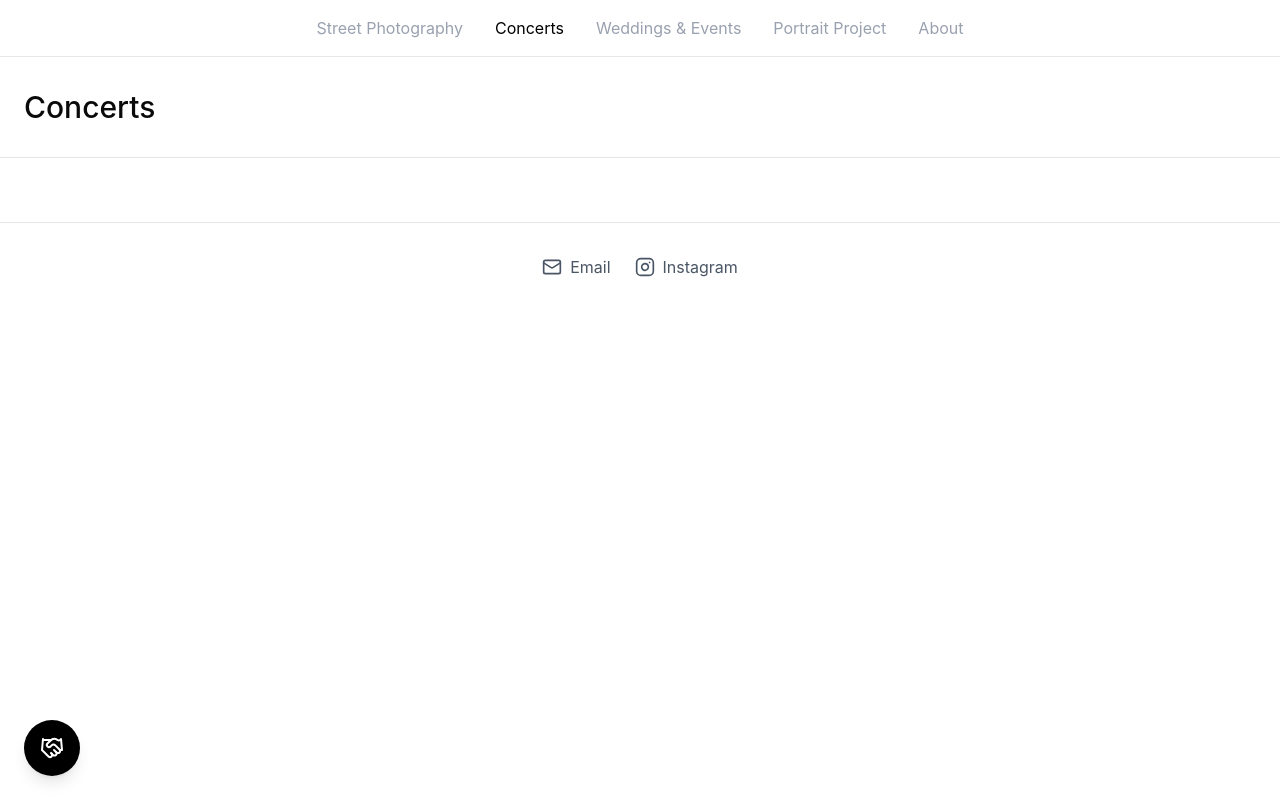
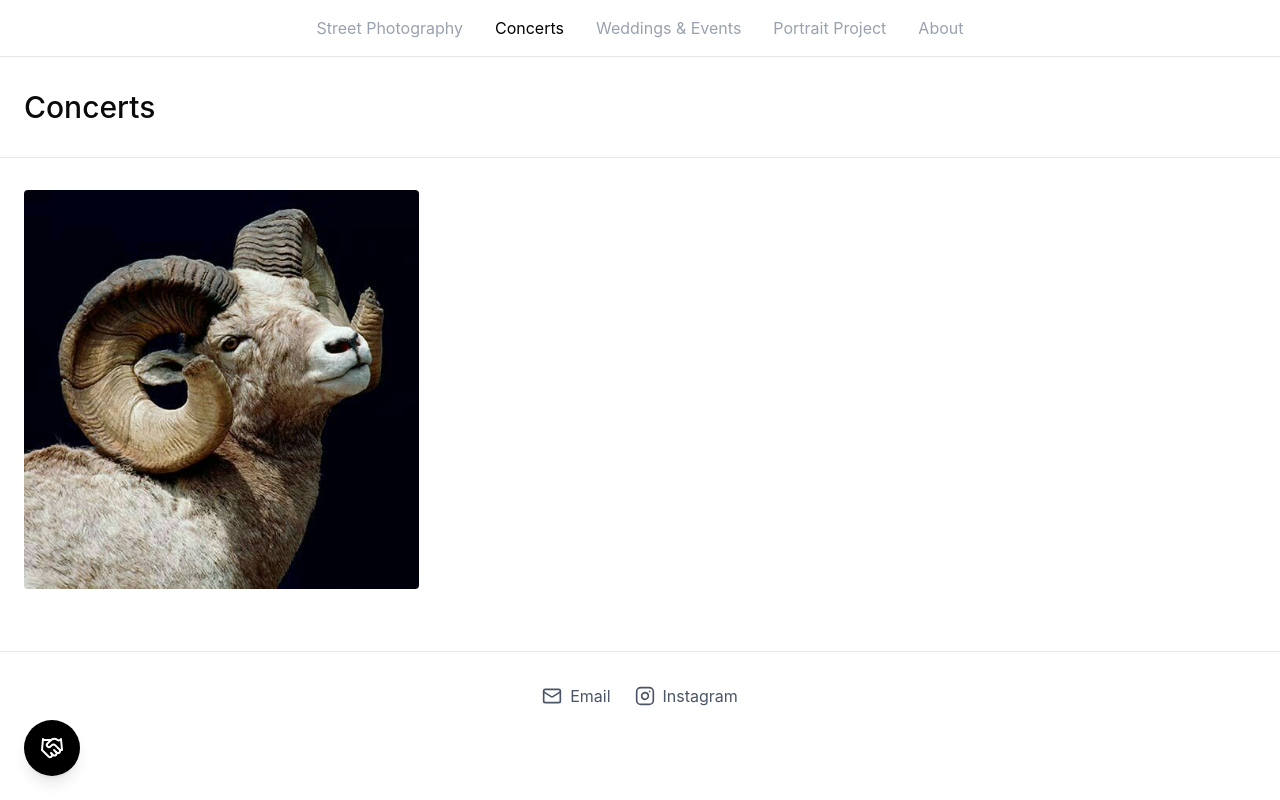
Before and after one commit to jaumephoto/jaumephoto-portfolio, a React (Vite) app: page /jaumephoto-portfolio/concerts in a window 1280 px wide. Built offline with nearby package versions, Linux system fonts and the light colour scheme.

Commit message:
fotos: sync Concerts

```diff
--- a/src/app/pages/Concerts.tsx
+++ b/src/app/pages/Concerts.tsx
@@ -1,6 +1,8 @@
 import { GalleryGrid } from "../components/GalleryGrid";
 
-const images = [];
+const images = [
+  "/jaumephoto-portfolio/Concerts/goat.jpg",
+];
 
 export function Concerts() {
   return (
```
Also changed, not shown: public/Concerts/goat.jpg (added).
